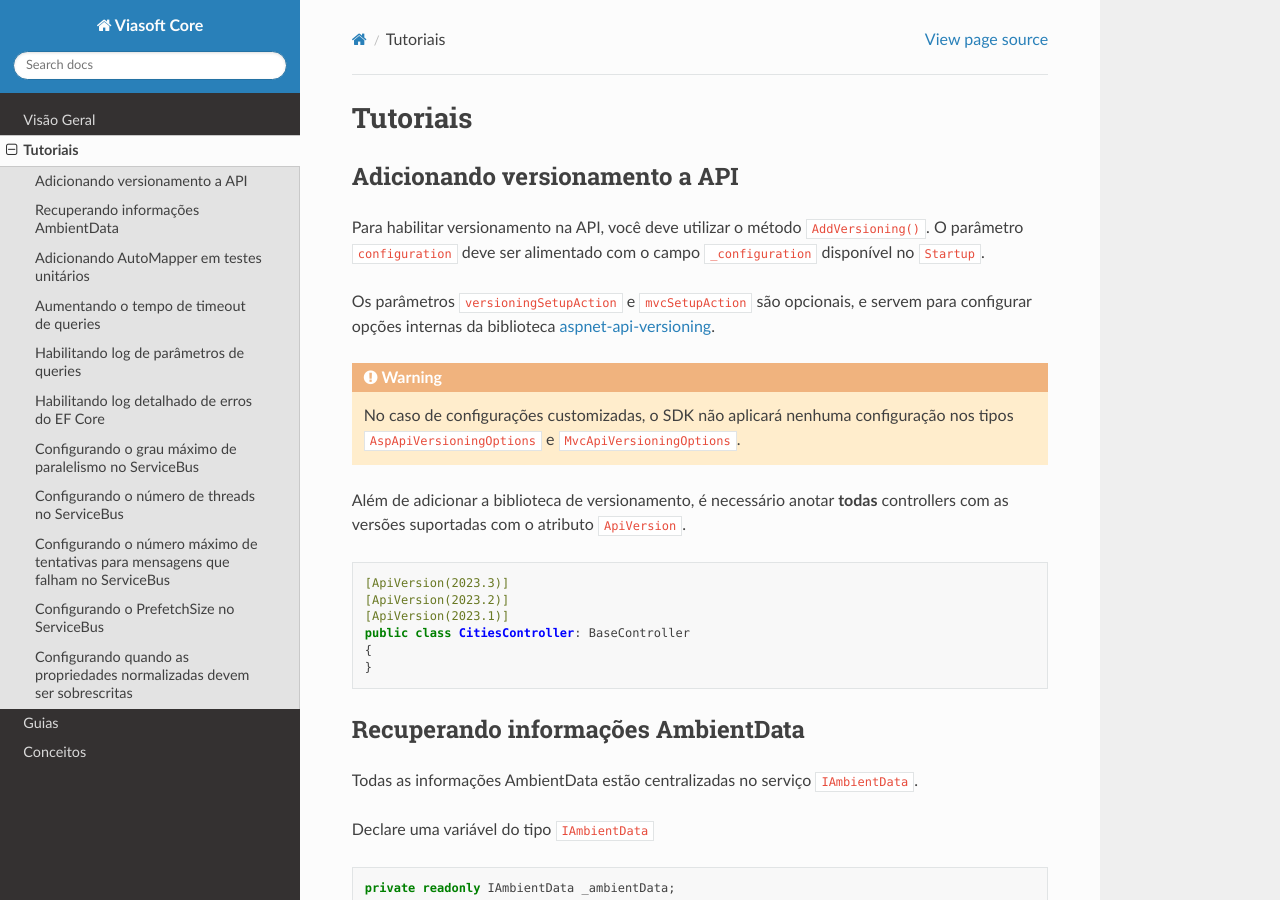
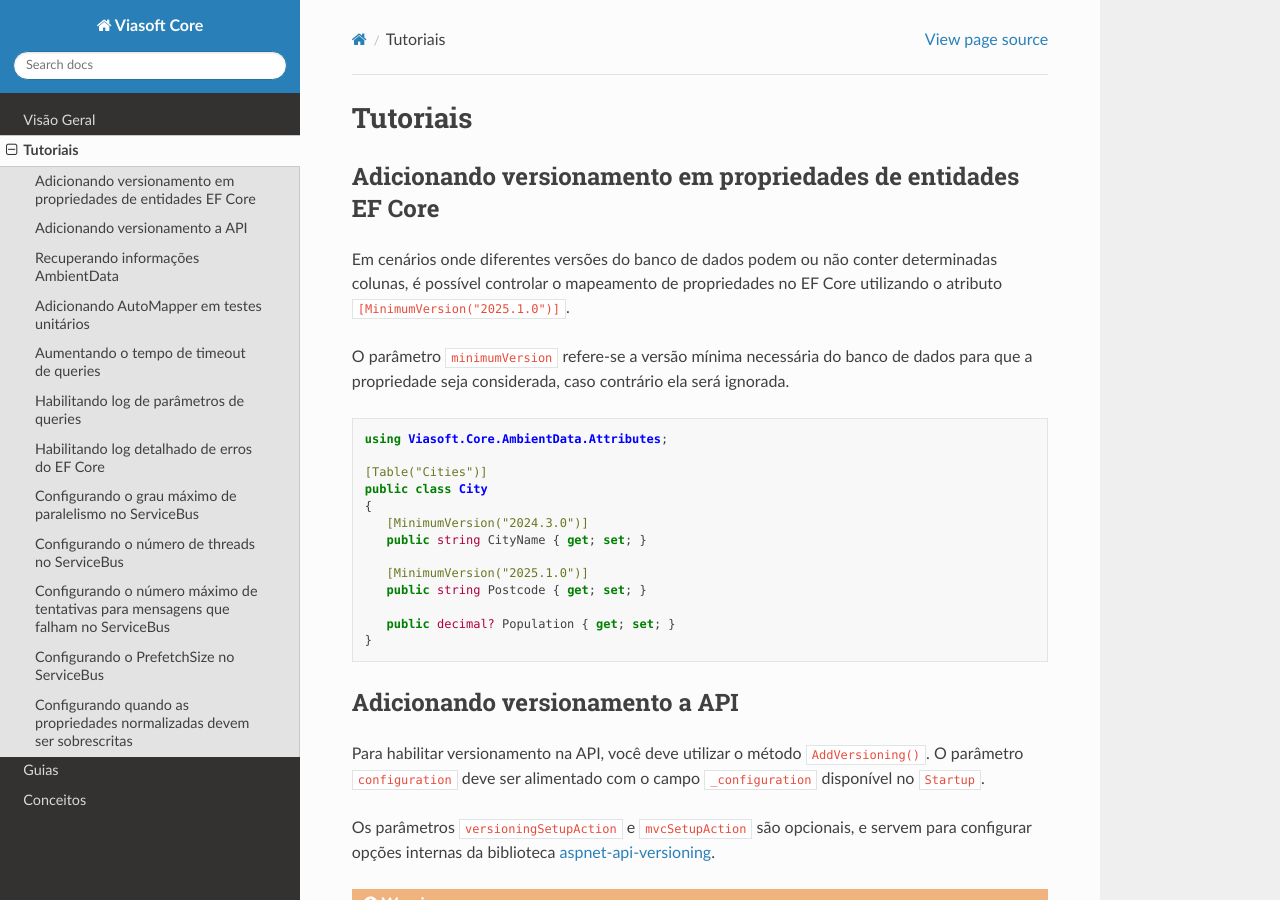
Before and after one commit to viasoftkorp/viasoft-core-docs, a Sphinx documentation site: the page built from docs/source/tutoriais.rst, in a window 1280 px wide and 900 px high. Built offline with Sphinx 7.4.7 and the Read the Docs theme 3.1.0, drawn with Linux system fonts in a browser that asks for light colours; some of the changed text lies outside the part shown.

```diff
--- a/docs/source/tutoriais.rst
+++ b/docs/source/tutoriais.rst
@@ -1,10 +1,34 @@
 Tutoriais
 #########
 
-.. _adicionando-automapper-em-testes-unitarios:
+.. _ef-property-versioning:
+
+Adicionando versionamento em propriedades de entidades EF Core
+--------------------------------------------------------------
+
+Em cenários onde diferentes versões do banco de dados podem ou não conter determinadas colunas, é possível controlar o mapeamento de propriedades no EF Core utilizando o atributo ``[MinimumVersion("2025.1.0")]``.
+
+O parâmetro ``minimumVersion`` refere-se a versão mínima necessária do banco de dados para que a propriedade seja considerada, caso contrário ela será ignorada.
+
+.. code-block:: c#
+
+   using Viasoft.Core.AmbientData.Attributes;
+
+   [Table("Cities")]
+   public class City
+   {
+      [MinimumVersion("2024.3.0")]
+      public string CityName { get; set; }
+
+      [MinimumVersion("2025.1.0")]
+      public string Postcode { get; set; }
+
+      public decimal? Population { get; set; }
+   }
 
 Adicionando versionamento a API
 -------------------------------
+.. _aspnet-api-versioning: https://github.com/dotnet/aspnet-api-versioning/
 
 Para habilitar versionamento na API, você deve utilizar o método ``AddVersioning()``.
 O parâmetro ``configuration`` deve ser alimentado com o campo ``_configuration`` disponível no ``Startup``.
--- a/docs/source/visao_geral.rst
+++ b/docs/source/visao_geral.rst
@@ -20,6 +23,8 @@ Melhorias
 * Agora é possível enviar ``CC`` ao enviar um email pelo serviço ``IEmailSender``. Utilize a propriedade ``Cc`` no ``EmailSenderInput``.
 * Agora o proxy pra a controller do Authentication ``AuthenticationProxyController`` expõe a rota ``users/default-image`` responsável por pegar a imagem de placeholder para um usuário que não tem foto.
 * Agora é possível configurar quando os valores de propriedades normalizadas para ``IMustHaveCompany`` e ``IMustHaveLegacyCompany`` podem ser sobrescritas :ref:`configurando-override-property-normalizer`.
+* Agora é possível configurar uma entidade para ignorar campos conforme versão da base :ref:`ef-property-versioning`.
+* Agora o ``ModelCacheKey`` padrão do SDK garante que o modelo EF Core seja cacheado corretamente pela versão do banco, removendo a necessidade de implementar um ``ModelCacheKey``.
 
 Breaking Changes
 ----------------
```
Also changed, not shown: other parts of docs/source/tutoriais.rst (+3 -3 lines), other parts of docs/source/visao_geral.rst (+3 -0 lines).
